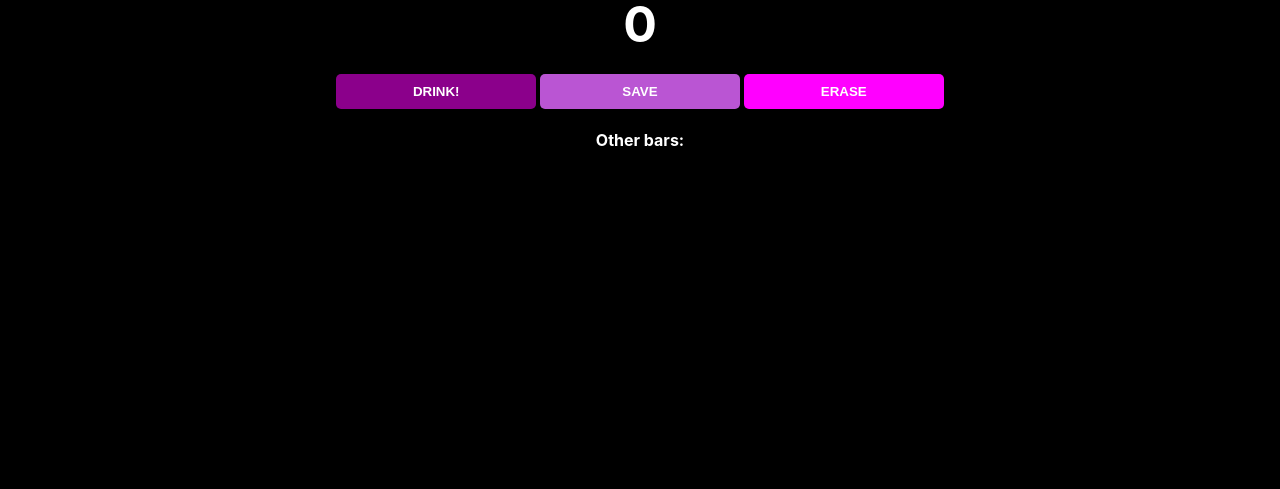
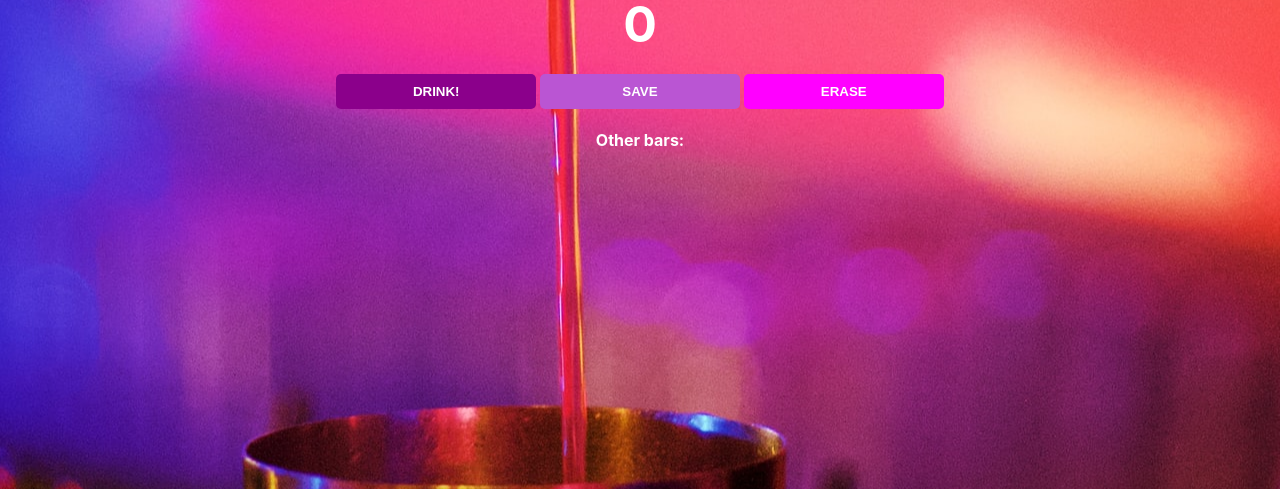
Before and after one commit to dtetreau251/counter-app, a plain HTML site: page index.html in a window 1280 px wide. Shown: the part 311-800 px from the top of the page. Drawn offline with Linux system fonts and the light colour scheme; the site is published under a folder, as on GitHub Pages, so addresses that start at the root find nothing.

Commit message:
changed path for background

```diff
--- a/styles.css
+++ b/styles.css
@@ -1,5 +1,5 @@
 body {
-    background-image: url("/bar.jpg");
+    background-image: url("bar.jpg");
     background-color: #000;
     margin-top: 20%;
     background-position: center;
```
